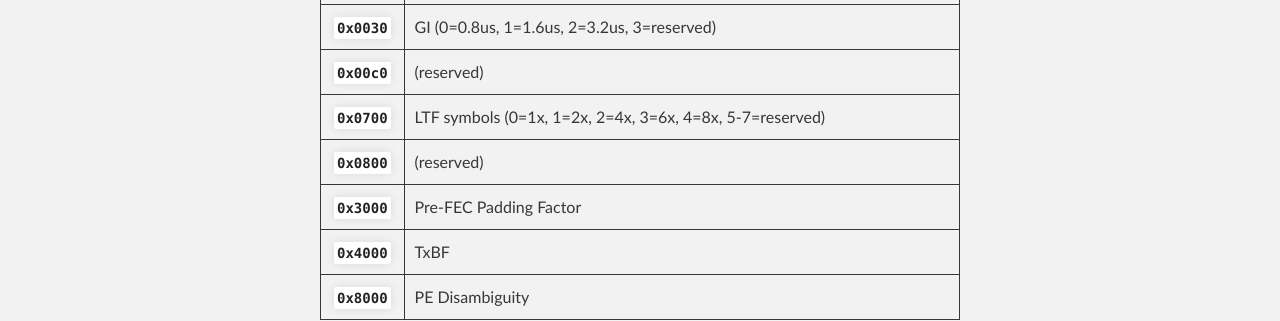
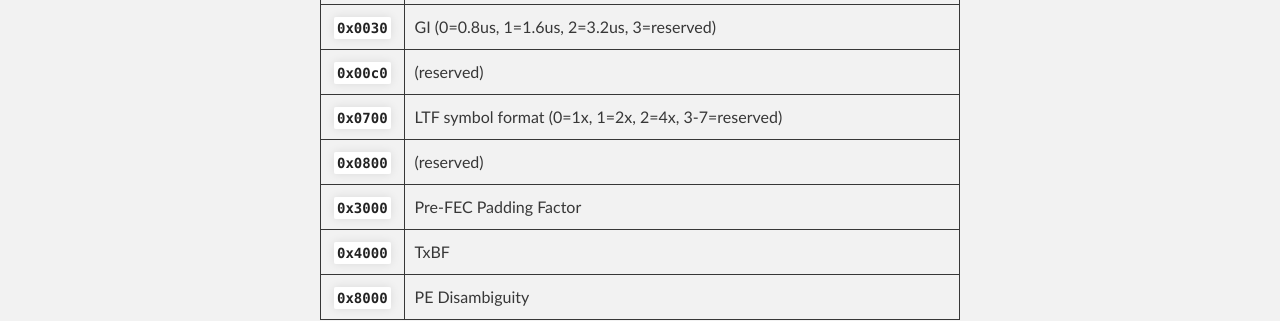
Before and after one commit to radiotap/radiotap.github.io, a Jekyll site: the page built from fields/HE.md, in a window 1280 px wide and 900 px high, scrolled down 5358 px. Shown: the part 153-474 px from the top of the window. Built offline with Jekyll 4.4.1, drawn with Linux system fonts in a browser that asks for light colours; some of the changed text lies outside the part shown.

Commit message:
HE: clarify LTF symbol format is intended.

```diff
--- a/fields/HE.md
+++ b/fields/HE.md
@@ -57,7 +57,7 @@ radiotap capture.
 
 | **`0x0001`** | pri/sec 80 MHz known |
 | **`0x0002`** | GI known |
-| **`0x0004`** | LTF symbols known |
+| **`0x0004`** | LTF symbol format known |
 | **`0x0008`** | Pre-FEC Padding Factor known |
 | **`0x0010`** | TxBF known |
 | **`0x0020`** | PE Disambiguity known |
@@ -276,7 +276,7 @@ allocation may be mixed into different bandwidths for different users.
 | **`0x000f`** | data Bandwidth/RU allocation (0=20, 1=40, 2=80, 3=160/80+80, 4=26-tone RU, 5=52-tone RU, 6=106-tone RU, 7=242-tone RU, 8=484-tone RU, 9=996-tone RU, 10=2x996-tone RU) |
 | **`0x0030`** | GI (0=0.8us, 1=1.6us, 2=3.2us, 3=reserved) |
 | **`0x00c0`** | (reserved)
-| **`0x0700`** | LTF symbols (0=1x, 1=2x, 2=4x, 3=6x, 4=8x, 5-7=reserved) |
+| **`0x0700`** | LTF symbol format (0=1x, 1=2x, 2=4x, 3-7=reserved) |
 | **`0x0800`** | (reserved) |
 | **`0x3000`** | Pre-FEC Padding Factor |
 | **`0x4000`** | TxBF |
```
